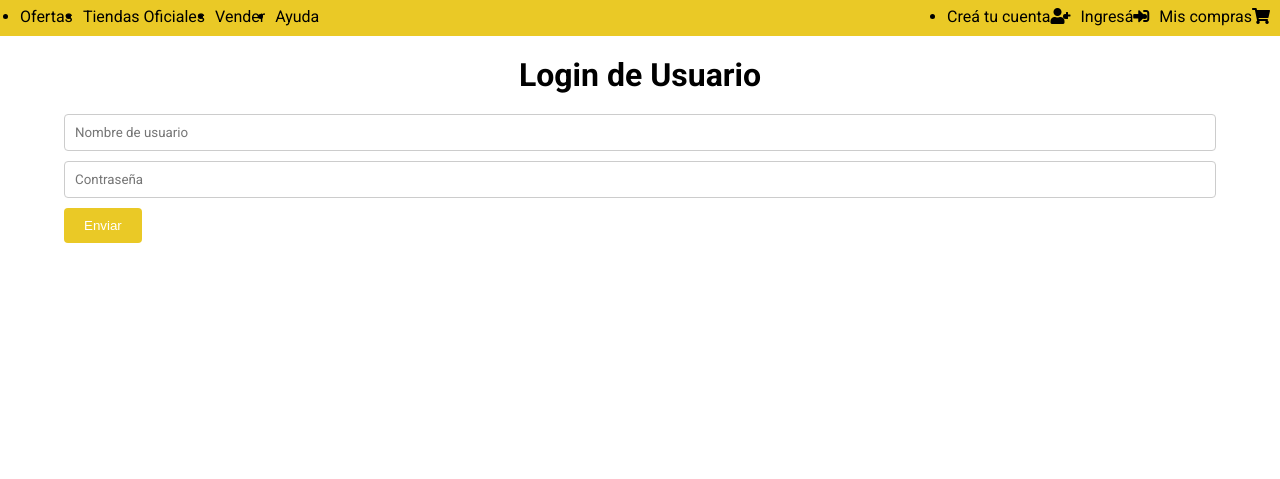
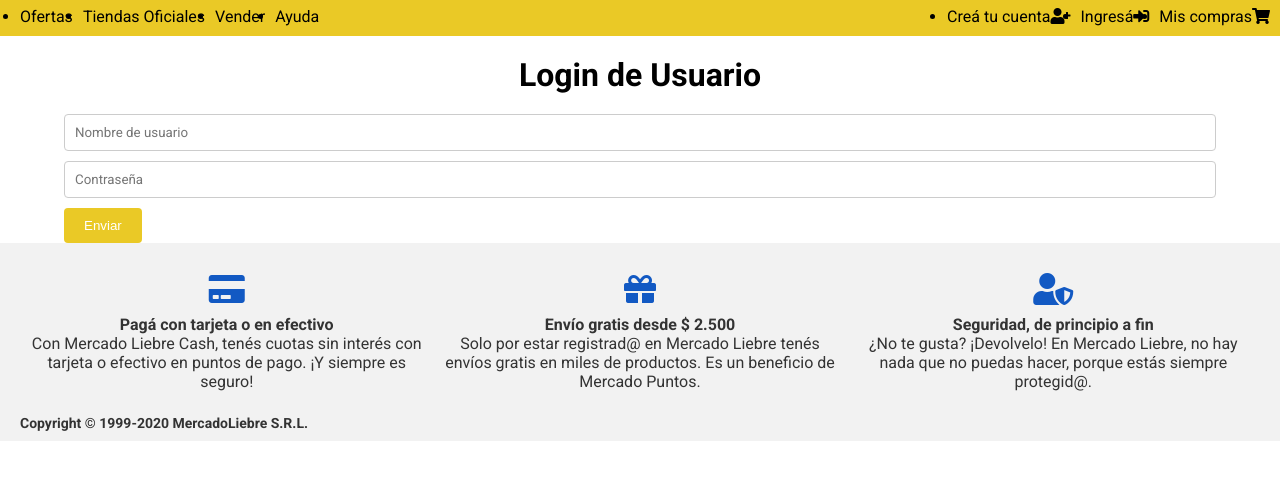
Before and after one commit to A-Isaias/mercadoliebre, a plain HTML site: page views/login.html in a window 1280 px wide. Shown: the part 145-624 px from the top of the page. Drawn offline with Linux system fonts and the light colour scheme.

Commit message:
agregado footer en login y register

```diff
--- a/public/css/login.css
+++ b/public/css/login.css
@@ -133,3 +133,52 @@
 button[type="submit"]:hover {
     background-color: #0022AA;
 }
+
+/* Estilo del footer */
+footer {
+    display: flex;
+    flex-wrap: wrap;
+    justify-content: center;
+    padding: 20px;
+    background-color: #f2f2f2;
+    color: #333;
+    position: relative;
+}
+
+footer section {
+    flex: 0 0 calc(33.33% - 20px);
+    text-align: center;
+    margin: 10px;
+}
+
+footer section i {
+    font-size: 2em;
+    color: #1259c3;
+    margin-bottom: 10px;
+    transition: color 0.3s ease;
+}
+
+/* Estilo para cambiar el color de los íconos al pasar el mouse por encima */
+footer section i:hover {
+    color: #39b54a;
+}
+
+
+/* Estilo del texto de copyright */
+footer section h4#Copyright {
+    font-size: 14px;
+    position: absolute;
+    bottom: 10px;
+    left: 20px;
+}
+
+/* Media Queries para ajustar la posición del texto de copyright en pantallas más pequeñas */
+@media screen and (max-width: 768px) {
+    footer section h4#Copyright {
+        position: static;
+        text-align: left;
+        margin-top: 10px;
+        left: 0;
+    }
+}
+/*fin*/
--- a/public/css/register.css
+++ b/public/css/register.css
@@ -59,3 +59,52 @@
 button[type="reset"]:hover {
     background-color: #d5bd19;
 }
+
+/* Estilo del footer */
+footer {
+    display: flex;
+    flex-wrap: wrap;
+    justify-content: center;
+    padding: 20px;
+    background-color: #f2f2f2;
+    color: #333;
+    position: relative;
+}
+
+footer section {
+    flex: 0 0 calc(33.33% - 20px);
+    text-align: center;
+    margin: 10px;
+}
+
+footer section i {
+    font-size: 2em;
+    color: #1259c3;
+    margin-bottom: 10px;
+    transition: color 0.3s ease;
+}
+
+/* Estilo para cambiar el color de los íconos al pasar el mouse por encima */
+footer section i:hover {
+    color: #39b54a;
+}
+
+
+/* Estilo del texto de copyright */
+footer section h4#Copyright {
+    font-size: 14px;
+    position: absolute;
+    bottom: 10px;
+    left: 20px;
+}
+
+/* Media Queries para ajustar la posición del texto de copyright en pantallas más pequeñas */
+@media screen and (max-width: 768px) {
+    footer section h4#Copyright {
+        position: static;
+        text-align: left;
+        margin-top: 10px;
+        left: 0;
+    }
+}
+/*fin*/
--- a/views/login.html
+++ b/views/login.html
@@ -63,6 +63,31 @@
 
         <button type="submit">Enviar</button>
     </form>
+
+    <footer>
+        <section>
+            <i class="fas fa-credit-card"></i>
+            <h4>Pagá con tarjeta o en efectivo</h4>
+            <p>Con Mercado Liebre Cash, tenés cuotas sin interés con tarjeta o efectivo en
+                puntos de pago. ¡Y siempre es seguro!</p>
+        </section>
+        <section>
+            <i class="fas fa-gift"></i>
+            <h4>Envío gratis desde $ 2.500</h4>
+            <p>Solo por estar registrad@ en Mercado Liebre tenés envíos gratis en miles de
+                productos. Es un beneficio de Mercado Puntos.</p>
+        </section>
+        <section>
+            <i class="fas fa-user-shield"></i>
+            <h4>Seguridad, de principio a fin</h4>
+            <p>¿No te gusta? ¡Devolvelo! En Mercado Liebre, no hay nada que no puedas hacer,
+                porque estás siempre protegid@.</p>
+        </section>
+        <section>
+            <h4 id="Copyright">Copyright © 1999-2020 MercadoLiebre S.R.L.</h4>
+        </section>
+    </footer>
+
 </body>
 
 </html>
```
Also changed, not shown: views/register.html (+24 -0 lines).
